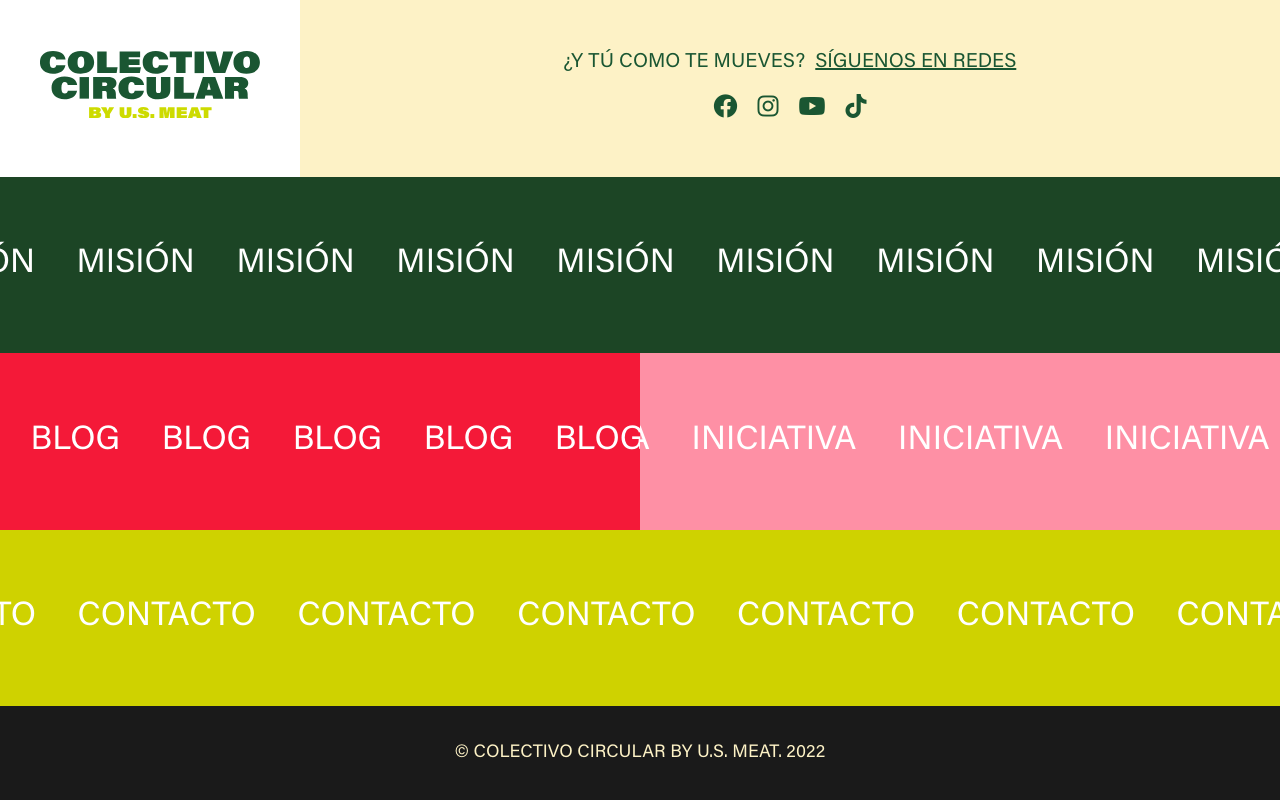
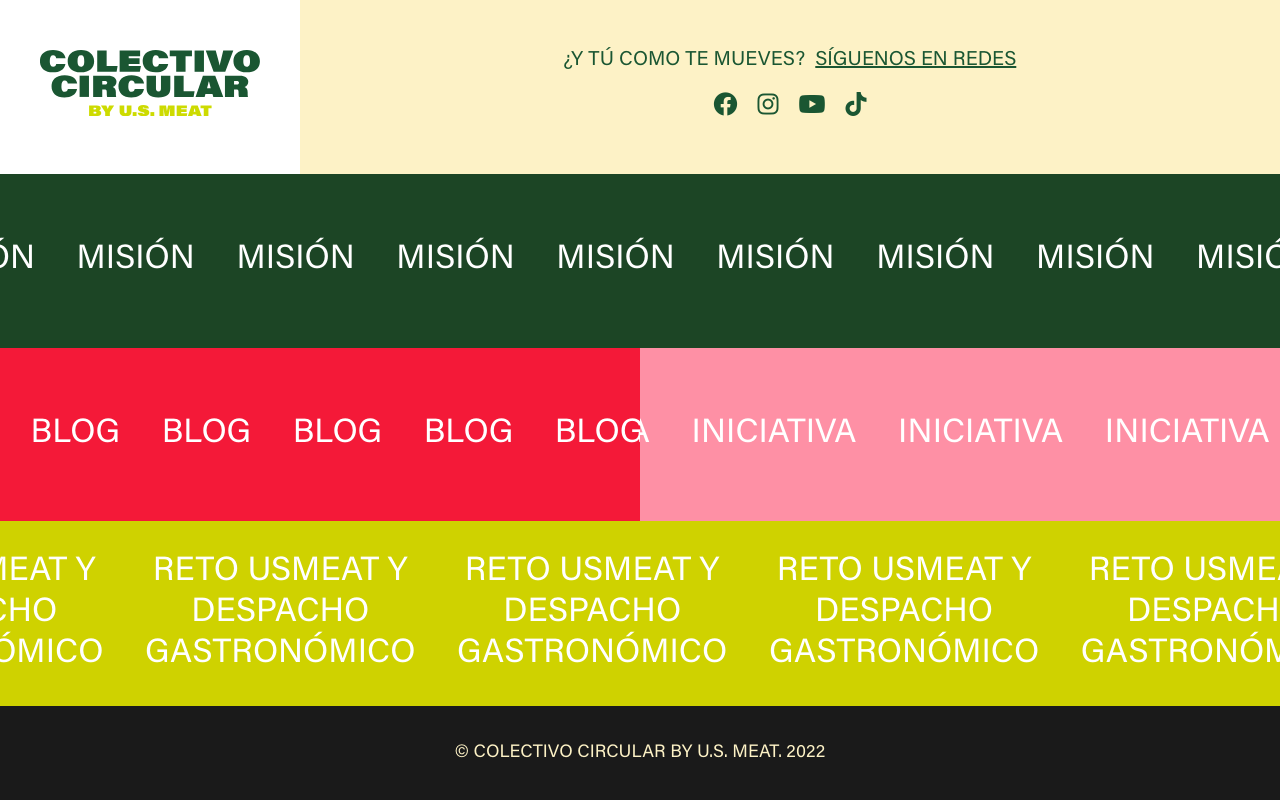
Before and after one commit to fermx3/colectivo-circular, a PHP site: page /index.html in a window 1280 px wide. Run offline with PHP 8.4, Linux system fonts and the light colour scheme; some libraries are stand-ins or nearby versions.

Commit message:
Add Reto USMEAT

```diff
--- a/css/styles.css
+++ b/css/styles.css
@@ -103,6 +103,8 @@ html *{
     padding: calc(1vw + 1vh);
     position: relative;
     color: white;
+    text-transform: uppercase;
+    text-align: center;
     /* font-size: 50px;
     padding: 10px; */
 }
@@ -908,7 +910,8 @@ footer{
     text-align: center;
     letter-spacing: 0px;
     color: #FDF2C6 !important;
-    font-size: calc(2vw + 1vh);
+    font-size: calc(1vw + 1vh);
+    padding: 20px 0;
   /*   font-size: 60px/84px; */
 }
 
@@ -935,7 +938,7 @@ footer{
 /*     font: normal normal normal 60px/84px Acumin Pro; */
     letter-spacing: 0px;
     color: #FDF2C6 !important;
-    font-size: calc(2vw + 1vh);
+    font-size: calc(1vw + 1vh);
     position: relative;
     /* font-size: 60px/84px; */
 }
--- a/index.html
+++ b/index.html
@@ -94,18 +94,18 @@
         </section>
         <section  class="d-flex container-row row-3">
             <div class="d-flex justify-content-center align-items-center container-menu background-color-9">
-                <div class="sroll"><a href="pages/contact.html">CONTACTO</a></div>
-                <div class="sroll"><a href="pages/contact.html">CONTACTO</a></div>
-                <div class="sroll"><a href="pages/contact.html">CONTACTO</a></div>
-                <div class="sroll"><a href="pages/contact.html">CONTACTO</a></div>
-                <div class="sroll"><a href="pages/contact.html">CONTACTO</a></div>
-                <div class="sroll"><a href="pages/contact.html">CONTACTO</a></div>
-                <div class="sroll"><a href="pages/contact.html">CONTACTO</a></div>
-                <div class="sroll"><a href="pages/contact.html">CONTACTO</a></div>
-                <div class="sroll"><a href="pages/contact.html">CONTACTO</a></div>
-                <div class="sroll"><a href="pages/contact.html">CONTACTO</a></div>
-                <div class="sroll"><a href="pages/contact.html">CONTACTO</a></div>
-                <div class="sroll"><a href="pages/contact.html">CONTACTO</a></div>
+                <div class="sroll"><a href="pages/contact.html">Reto Usmeat y Despacho Gastronómico</a></div>
+                <div class="sroll"><a href="pages/contact.html">Reto Usmeat y Despacho Gastronómico</a></div>
+                <div class="sroll"><a href="pages/contact.html">Reto Usmeat y Despacho Gastronómico</a></div>
+                <div class="sroll"><a href="pages/contact.html">Reto Usmeat y Despacho Gastronómico</a></div>
+                <div class="sroll"><a href="pages/contact.html">Reto Usmeat y Despacho Gastronómico</a></div>
+                <div class="sroll"><a href="pages/contact.html">Reto Usmeat y Despacho Gastronómico</a></div>
+                <div class="sroll"><a href="pages/contact.html">Reto Usmeat y Despacho Gastronómico</a></div>
+                <div class="sroll"><a href="pages/contact.html">Reto Usmeat y Despacho Gastronómico</a></div>
+                <div class="sroll"><a href="pages/contact.html">Reto Usmeat y Despacho Gastronómico</a></div>
+                <div class="sroll"><a href="pages/contact.html">Reto Usmeat y Despacho Gastronómico</a></div>
+                <div class="sroll"><a href="pages/contact.html">Reto Usmeat y Despacho Gastronómico</a></div>
+                <div class="sroll"><a href="pages/contact.html">Reto Usmeat y Despacho Gastronómico</a></div>
             </div>
         </section>
 
```
Also changed, not shown: pages/contact.html (+27 -4 lines), pages/work.html (+0 -35 lines).
